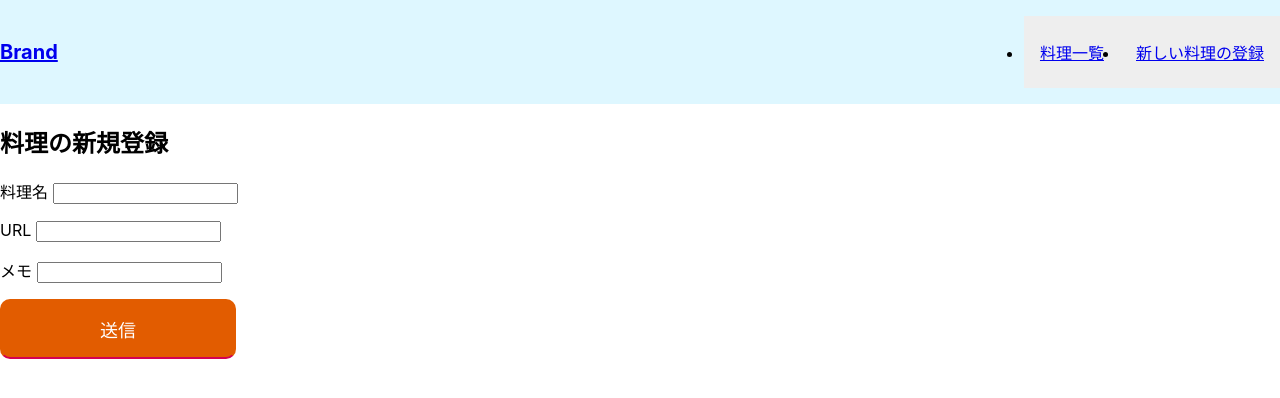
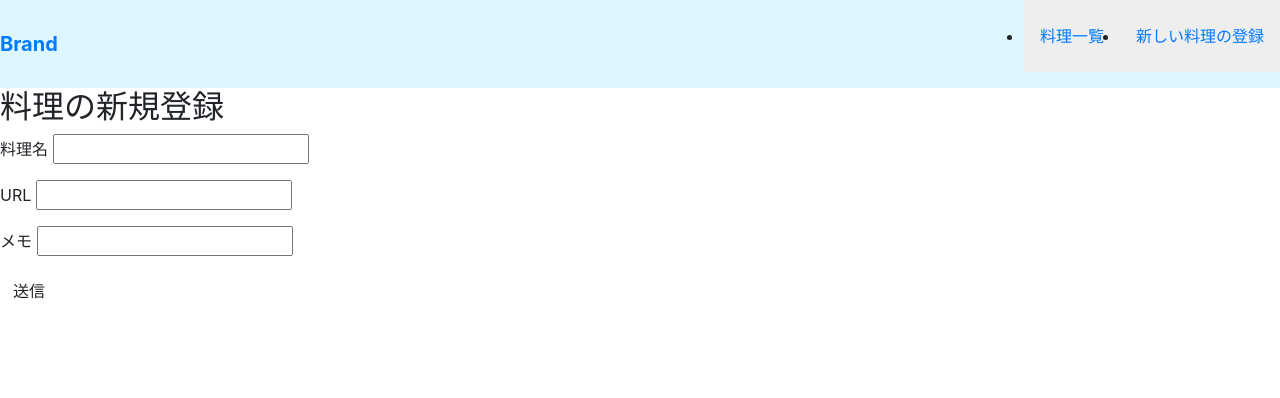
Before and after one commit to Teppei-Kanayama/cook-pod-front, a React (Create React App) app: page /new_dish in a window 1280 px wide. Shown: the top 398 px of the page. Built offline with nearby package versions, Linux system fonts and the light colour scheme.

Commit message:
bootstrap

```diff
--- a/package.json
+++ b/package.json
@@ -7,7 +7,9 @@
     "@testing-library/react": "^11.2.3",
     "@testing-library/user-event": "^12.6.2",
     "axios": "^0.21.1",
+    "bootstrap": "^4.6.0",
     "react": "^17.0.1",
+    "react-bootstrap": "^1.4.3",
     "react-dom": "^17.0.1",
     "react-router-dom": "^5.2.0",
     "react-scripts": "4.0.1",
--- a/src/index.js
+++ b/src/index.js
@@ -3,6 +3,7 @@
 import './index.css';
 import App from './App';
 import reportWebVitals from './reportWebVitals';
+import 'bootstrap/dist/css/bootstrap.min.css';
 
 ReactDOM.render(
   <React.StrictMode>
--- a/src/pages/Dishes.css
+++ b/src/pages/Dishes.css
@@ -10,7 +10,7 @@
 }
 
 /* ボタン */
-.btn {
+/* .btn {
   dispay: inline-block;
   width: 236px;
   max-width: 100%;
@@ -31,7 +31,7 @@
   background-color: #fff;
   border-color: currentColor;
   color: #e25c00;
-}
+} */
 
 /* ラジオボタン */
 .ECM_RadioInput {
--- a/src/pages/Dishes.js
+++ b/src/pages/Dishes.js
@@ -3,6 +3,7 @@
 import DishPop from './DishPop'
 import './Dishes.css';
 import { baseUrl } from '../Settings'
+import Button from 'react-bootstrap/Button';
 
 function DishFrame(props) {
   const [seen, setSeen] = useState(false);
@@ -63,9 +64,9 @@
         </label>
       </div>
 
-      <button class="btn" onClick={fetchData}>
+      <Button variant="success" onClick={fetchData}>
           表示
-      </button>
+      </Button>
 
       <div>
         {  display && orderDish(dishes, order)  }
```
Also changed, not shown: 1 other file (tests, documents, lock files or other folders).
